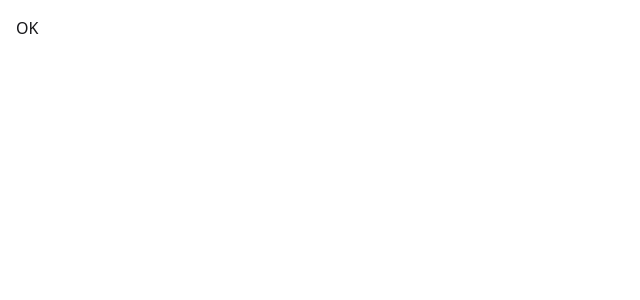
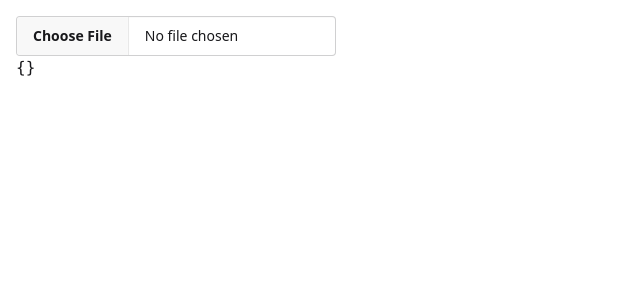
Before and after one commit to konsumer/hyperlight-editor, a React (Vite) app: page / in a window 1280 px wide. Shown: the top 300 px of the page, without its empty margins (0-640 px from the left). Built offline with nearby package versions, Linux system fonts and the light colour scheme.

Commit message:
stub bbasic functionbality

```diff
--- a/index.html
+++ b/index.html
@@ -3,6 +3,7 @@
   <head>
     <meta charset="UTF-8" />
     <meta name="viewport" content="width=device-width, initial-scale=1.0" />
+    <link rel="icon" type="image/x-icon" href="./favicon.ico" />
     <title>Hyperlight Editor</title>
   </head>
   <body>
--- a/src/App.jsx
+++ b/src/App.jsx
@@ -1,14 +1,13 @@
-import { HyperlightProvider } from "./hyperlight";
-import Uploader from "./Uploader";
+import Uploader from './Uploader'
+import Editor from './Editor'
 
 function App() {
   return (
-    <div className="p-4">
-      <HyperlightProvider>
-        <Uploader />
-      </HyperlightProvider>
+    <div className='p-4'>
+      <Uploader />
+      <Editor></Editor>
     </div>
-  );
+  )
 }
 
-export default App;
+export default App
--- /dev/null
+++ b/src/Editor.jsx
@@ -0,0 +1,6 @@
+import { useHyperlight } from './hyperlight'
+
+export default function Editor() {
+	const { current } = useHyperlight()
+	return <pre>{JSON.stringify(current, null, 2)}</pre>
+}
--- a/src/Uploader.jsx
+++ b/src/Uploader.jsx
@@ -1,3 +1,6 @@
+import { useHyperlight } from './hyperlight'
+
 export default function Uploader() {
-  return "OK";
+  const { handleFile } = useHyperlight()
+  return <input type='file' className='file-input' onChange={handleFile} />
 }
--- a/src/hyperlight.jsx
+++ b/src/hyperlight.jsx
@@ -1,65 +1,57 @@
-import { createContext, useContext, useState, useCallback } from "react";
+import { createContext, useContext, useState, useCallback } from 'react'
 
 // this context stores the current parsed file and has some functions for messing with hyperlight files
-export const context = createContext();
+export const context = createContext()
 
 // hook for react-context
-export const useHyperlight = () => useContext(context);
+export const useHyperlight = () => useContext(context)
 
 // decode a file buffer (base64 text)
 export function decode(text) {
-  const buffer = atob(text);
-  const header = buffer.slice(0, 60);
-  const settings = JSON.parse(buffer.slice(60, -1));
-  return { header, settings };
+  const buffer = atob(text)
+  const header = buffer.slice(0, 60)
+  const settings = JSON.parse(buffer.slice(60, -1))
+  return { header, settings }
 }
 
 // encode a file buffer (base64 text)
 export function encode({ settings }) {
-  const json = JSON.stringify(settings);
-  const header = atob(document.querySelector('input[name="id"]').value);
-  return btoa(`${header}${json}\u0000`);
+  const json = JSON.stringify(settings)
+  const header = atob(document.querySelector('input[name="id"]').value)
+  return btoa(`${header}${json}\u0000`)
 }
 
 // download a file
-export function download(
-  filename,
-  contents,
-  type = "application/octet-stream",
-) {
-  const blob = new Blob([contents], { type });
-  const url = URL.createObjectURL(blob);
-  const a = document.createElement("a");
-  a.href = url;
-  a.download = filename;
-  a.click();
-  URL.revokeObjectURL(url);
+export function download(filename, contents, type = 'application/octet-stream') {
+  const blob = new Blob([contents], { type })
+  const url = URL.createObjectURL(blob)
+  const a = document.createElement('a')
+  a.href = url
+  a.download = filename
+  a.click()
+  URL.revokeObjectURL(url)
 }
 
 // provider for react-context
 export function HyperlightProvider({ children }) {
-  const [current, currentSet] = useState({});
+  const [current, currentSet] = useState({})
 
   // handles a file and inserts current value
   const handleFile = useCallback(async (e) => {
-    data = decode(await e.target.files[0].text());
-    data.name = e.target.files[0].name;
+    const data = decode(await e.target.files[0].text())
+    data.name = e.target.files[0].name
 
     // TODO: parse it all into a nice structure
-    data.parsed = {};
+    data.parsed = {}
 
-    currentSet(data);
-  });
+    currentSet(data)
+  })
 
   // save file for user
   const saveFile = useCallback((e) => {
     // TODO: put parsed back into settings
-    download(current.name, encode(current));
-  });
+    download(current.name, encode(current))
+  })
 
-  return (
-    <context.Provider value={{ current, handleFile, saveFile }}>
-      {children}
-    </context.Provider>
-  );
+  return <context.Provider value={{ current, handleFile, saveFile }}>{children}</context.Provider>
 }
--- a/src/main.jsx
+++ b/src/main.jsx
@@ -1,10 +1,13 @@
-import { StrictMode } from "react";
-import { createRoot } from "react-dom/client";
-import "./index.css";
-import App from "./App.jsx";
+import { StrictMode } from 'react'
+import { createRoot } from 'react-dom/client'
+import './index.css'
+import App from './App.jsx'
+import { HyperlightProvider } from './hyperlight'
 
-createRoot(document.getElementById("root")).render(
-  <StrictMode>
-    <App />
-  </StrictMode>,
-);
+createRoot(document.getElementById('root')).render(
+  <HyperlightProvider>
+    <StrictMode>
+      <App />
+    </StrictMode>
+  </HyperlightProvider>
+)
```
